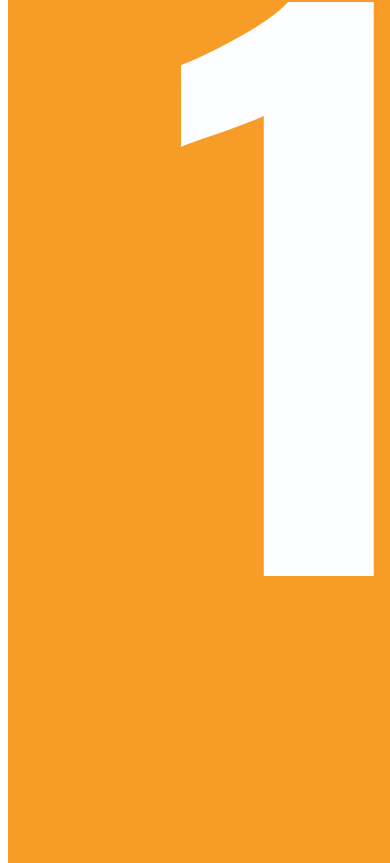
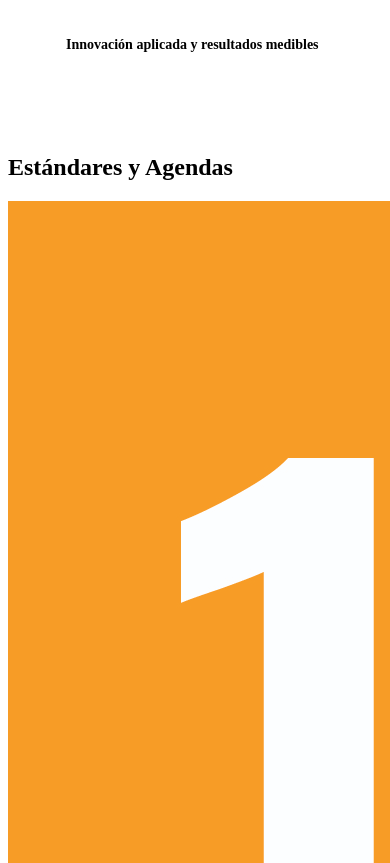
Before and after one commit to CarlosGabrielMunozReyes64-313/nexus-landing-page, a React (Vite) app: page / in a window 390 px wide. Shown: the part 1621-2484 px from the top of the page. Built offline with nearby package versions, Linux system fonts and the light colour scheme; the HTML template or start-up script is replaced by a standard one.

Commit message:
modificaciond e la pagina  11/6/2026 3

```diff
--- a/src/components/PillarCard/PillarCard.css
+++ b/src/components/PillarCard/PillarCard.css
@@ -1,61 +1,81 @@
-/* ── PILLAR CARDS ─────────────────────────────────── */
-/* La cuadrícula .pillars-grid se usa en Inicio; las tarjetas
-   se apilan a todo el ancho con el icono al lado del texto. */
+/* ── PILLAR CARDS (estilo "feature": ícono arriba, título abajo) ── */
 .pillars-grid {
   display: grid;
-  grid-template-columns: 1fr;
-  gap: 1.25rem;
+  grid-template-columns: repeat(4, 1fr);
+  gap: 1.5rem;
   margin-top: 3rem;
 }
 .pillar-card {
+  position: relative;
   background: var(--nx-white);
   border: 0.5px solid #c8e4d4;
-  border-radius: 8px;
-  padding: 2rem;
-  border-top: 3px solid var(--nx-mid);
+  border-radius: 16px;
+  padding: 2.5rem 1.5rem;
   display: flex;
-  gap: 1.75rem;
-  align-items: flex-start;
+  flex-direction: column;
+  align-items: center;
+  text-align: center;
+  gap: 1.5rem;
+  overflow: hidden;
   transition:
-    box-shadow 0.2s,
-    transform 0.2s;
+    box-shadow 0.25s,
+    transform 0.25s,
+    border-color 0.25s;
+}
+.pillar-card::before {
+  content: '';
+  position: absolute;
+  top: 0;
+  left: 0;
+  right: 0;
+  height: 4px;
+  background: linear-gradient(90deg, var(--nx-mid), var(--nx-bright));
+  transform: scaleX(0);
+  transform-origin: left;
+  transition: transform 0.3s ease;
 }
 .pillar-card:hover {
-  box-shadow: 0 8px 32px rgba(4, 169, 122, 0.12);
-  transform: translateY(-2px);
+  box-shadow: 0 16px 40px rgba(4, 169, 122, 0.14);
+  transform: translateY(-6px);
+  border-color: var(--nx-mid);
+}
+.pillar-card:hover::before {
+  transform: scaleX(1);
 }
 .pillar-icon {
-  width: 50px;
-  height: 50px;
+  width: 110px;
+  height: 110px;
   background: var(--nx-light);
-  border-radius: 8px;
+  border-radius: 50%;
   display: flex;
   align-items: center;
   justify-content: center;
-  margin-bottom: 1rem;
   flex-shrink: 0;
+  transition: transform 0.25s;
 }
-.pillar-icon svg {
-  width: 24px;
-  height: 24px;
+.pillar-card:hover .pillar-icon {
+  transform: scale(1.06);
+}
+.pillar-icon img {
+  width: 64px;
+  height: 64px;
+  object-fit: contain;
 }
 .pillar-title {
-  font-size: 15px;
+  font-size: 16px;
   font-weight: 700;
   color: var(--nx-dark);
-  margin-bottom: 0.6rem;
-}
-.pillar-text {
-  font-size: 13px;
-  color: var(--nx-muted);
-  line-height: 1.7;
-  max-width: 760px;
+  line-height: 1.4;
+  margin: 0;
 }
 
-/* En teléfono el icono se pone arriba del texto */
-@media (max-width: 600px) {
-  .pillar-card {
-    flex-direction: column;
-    gap: 1rem;
+@media (max-width: 900px) {
+  .pillars-grid {
+    grid-template-columns: repeat(2, 1fr);
   }
 }
+@media (max-width: 520px) {
+  .pillars-grid {
+    grid-template-columns: 1fr;
+  }
+}
--- a/src/components/PillarCard/PillarCard.jsx
+++ b/src/components/PillarCard/PillarCard.jsx
@@ -1,14 +1,14 @@
-import PillarIcons from '../icons/PillarIcons'
 import './PillarCard.css';
 
 // Tarjeta de un pilar estratégico. Recibe un objeto `pillar` de los datos.
+// Muestra el ícono (imagen) arriba y el título debajo, estilo "feature".
 export default function PillarCard({ pillar }) {
-  const Icon = PillarIcons[pillar.icon]
   return (
-    <div className="pillar-card">
-      <div className="pillar-icon">{Icon && <Icon />}</div>
-      <div className="pillar-title">{pillar.title}</div>
-      <p className="pillar-text">{pillar.text}</p>
-    </div>
-  )
+    <article className="pillar-card">
+      <div className="pillar-icon">
+        <img src={pillar.icon} alt="" />
+      </div>
+      <h3 className="pillar-title">{pillar.title}</h3>
+    </article>
+  );
 }
--- a/src/data/siteData.js
+++ b/src/data/siteData.js
@@ -57,19 +57,28 @@ export const SDG_BADGES = [
     label: 'SbN/UICN',
     icon: new URL('../assets/iconos_inicio/sbn-uicn.png', import.meta.url).href,
   },
-  { label: 'C+T+I', icon: new URL('../assets/iconos_inicio/cti.png', import.meta.url).href },
+  { label: 'C+T+I', icon: new URL('../assets/iconos_inicio/activity.png', import.meta.url).href },
 ];
 
 // ── Pilares estratégicos (Inicio) ─────────────────────
 // `icon` ahora referencia una imagen en src/assets/iconos_inicio
 export const PILLARS = [
-  { icon: '/iconos_inicio/home.png', title: 'Ciudades y Territorios Sostenibles' },
   {
-    icon: '/iconos_inicio/globe.png',
+    icon: new URL('../assets/iconos_inicio/home.png', import.meta.url).href,
+    title: 'Ciudades y Territorios Sostenibles',
+  },
+  {
+    icon: new URL('../assets/iconos_inicio/globe.png', import.meta.url).href,
     title: 'Biodiversidad y Soluciones basadas en la Naturaleza',
   },
-  { icon: '/iconos_inicio/people.png', title: 'Innovación Social y Gobernanza' },
-  { icon: '/iconos_inicio/activity.png', title: 'Ciencia, Tecnología e Innovación (C+T+I)' },
+  {
+    icon: new URL('../assets/iconos_inicio/people.png', import.meta.url).href,
+    title: 'Innovación Social y Gobernanza',
+  },
+  {
+    icon: new URL('../assets/iconos_inicio/activity.png', import.meta.url).href,
+    title: 'Ciencia, Tecnología e Innovación (C+T+I)',
+  },
 ];
 
 // ── Equipo senior (Quiénes Somos) ─────────────────────
--- a/src/pages/Inicio.jsx
+++ b/src/pages/Inicio.jsx
@@ -54,26 +54,39 @@ export default function Inicio() {
                 biodiversidad, resiliencia climática, tecnología e innovación social desde una
                 perspectiva sistémica.
               </p>
-              <div className="sdg-badges">
-                {SDG_BADGES.map((badge) => (
-                  <span className="sdg" key={badge.label}>
-                    <img src={badge.icon} alt="" className="sdg-icon" />
-                    {badge.label}
-                  </span>
-                ))}
-              </div>
             </div>
             <ValorBox />
           </div>
         </div>
       </section>
 
-      {/* Pilares estratégicos */}
+      {/* Estándares y agendas (ODS) — estilo grilla de features */}
       <section className="alt">
         <div className="section-inner">
-          <div className="section-tag">Ejes de Trabajo</div>
-          <h2 className="section-title">Cuatro pilares estratégicos, una visión integrada</h2>
-          <p className="section-body">
+          <div className="feature-heading">
+            <h2>Estándares y Agendas</h2>
+          </div>
+          <div className="ods-grid">
+            {SDG_BADGES.map((badge) => (
+              <div className="ods-item" key={badge.label}>
+                <img src={badge.icon} alt={badge.label} />
+                <span>{badge.label}</span>
+              </div>
+            ))}
+          </div>
+        </div>
+      </section>
+
+      {/* Pilares estratégicos — estilo grilla de features */}
+      <section>
+        <div className="section-inner">
+          <div className="feature-heading">
+            <h2>Pilares Estratégicos</h2>
+          </div>
+          <p
+            className="section-body"
+            style={{ textAlign: 'center', margin: '0 auto', maxWidth: '640px' }}
+          >
             Cada eje temático responde a una dimensión crítica de la sostenibilidad territorial. Su
             articulación es lo que nos permite ofrecer soluciones sistémicas, no parches aislados.
           </p>
--- a/src/styles/global.css
+++ b/src/styles/global.css
@@ -147,24 +147,6 @@ section.alt {
   flex-wrap: wrap;
   margin-top: 1.25rem;
 }
-.sdg {
-  display: inline-flex;
-  align-items: center;
-  gap: 8px;
-  background: rgba(4, 169, 122, 0.12);
-  border: 1px solid rgba(4, 169, 122, 0.35);
-  border-radius: 6px;
-  padding: 12px 18spx;
-  font-size: 12px;
-  font-weight: 700;
-  color: var(--nx-mid);
-}
-.sdg-icon {
-  width: 28px;
-  height: 28px;
-  object-fit: contain;
-  flex-shrink: 0;
-}
 .sdg-dark {
   background: rgba(4, 169, 122, 0.15);
   border: 1px solid rgba(4, 169, 122, 0.3);
@@ -175,73 +157,79 @@ section.alt {
   color: var(--nx-mid);
 }
 
-/* ── PILARES ESTRATÉGICOS (Inicio) ────────────────── */
-.pillars-grid {
+/* ── GRILLA DE FEATURES (ODS / estándares · estilo "Valores") ── */
+.feature-heading {
+  display: flex;
+  align-items: center;
+  justify-content: center;
+  gap: 1.5rem;
+  margin: 0 auto 2.5rem;
+  max-width: 620px;
+}
+.feature-heading::before,
+.feature-heading::after {
+  content: '';
+  flex: 1;
+  height: 1px;
+  background: linear-gradient(90deg, transparent, #c8e4d4);
+}
+.feature-heading::after {
+  background: linear-gradient(90deg, #c8e4d4, transparent);
+}
+.feature-heading h2 {
+  font-size: clamp(22px, 3vw, 32px);
+  font-weight: 700;
+  color: var(--nx-dark);
+  white-space: nowrap;
+  margin: 0;
+}
+.ods-grid {
   display: grid;
-  grid-template-columns: repeat(auto-fit, minmax(220px, 1fr));
-  gap: 1.5rem;
-  margin-top: 2.5rem;
+  grid-template-columns: repeat(6, 1fr);
+  gap: 1.25rem;
+  margin-top: 2rem;
 }
-.pillar-tile {
-  position: relative;
+.ods-item {
   background: var(--nx-white);
   border: 0.5px solid #c8e4d4;
-  border-radius: 16px;
-  padding: 2.5rem 1.75rem;
+  border-radius: 14px;
+  padding: 1.75rem 1rem;
   display: flex;
   flex-direction: column;
   align-items: center;
-  text-align: center;
-  gap: 1.5rem;
-  overflow: hidden;
+  gap: 1rem;
   transition:
+    box-shadow 0.25s,
     transform 0.25s,
-    box-shadow 0.25s,
     border-color 0.25s;
 }
-.pillar-tile::before {
-  content: '';
-  position: absolute;
-  top: 0;
-  left: 0;
-  right: 0;
-  height: 4px;
-  background: linear-gradient(90deg, var(--nx-teal), var(--nx-mid));
-  transform: scaleX(0);
-  transform-origin: left;
-  transition: transform 0.3s ease;
+.ods-item:hover {
+  box-shadow: 0 14px 34px rgba(4, 169, 122, 0.14);
+  transform: translateY(-5px);
+  border-color: var(--nx-mid);
 }
-.pillar-tile:hover {
-  transform: translateY(-6px);
-  box-shadow: 0 18px 44px rgba(2, 64, 41, 0.14);
-  border-color: var(--nx-teal);
-}
-.pillar-tile:hover::before {
-  transform: scaleX(1);
-}
-.pillar-tile-icon {
-  width: 120px;
-  height: 120px;
-  border-radius: 24px;
-  background: var(--nx-light);
-  display: flex;
-  align-items: center;
-  justify-content: center;
-  transition:
-    background 0.25s,
-    transform 0.25s;
-}
-.pillar-tile-icon img {
-  width: 80px;
-  height: 80px;
+.ods-item img {
+  width: 64px;
+  height: 64px;
   object-fit: contain;
 }
-.pillar-tile-title {
-  font-size: 18px;
+.ods-item span {
+  font-size: 12px;
   font-weight: 700;
+  letter-spacing: 0.3px;
   color: var(--nx-dark);
-  line-height: 1.35;
-  margin: 0;
+  text-align: center;
+}
+
+@media (max-width: 900px) {
+  .ods-grid {
+    grid-template-columns: repeat(3, 1fr);
+  }
+}
+@media (max-width: 520px) {
+  .ods-grid {
+    grid-template-columns: repeat(2, 1fr);
+  }
 }
 
 /* ── RESPONSIVE base (sistema de columnas) ────────── */
```
Also changed, not shown: src/components/PillarCard.jsx (+99 -7 lines).
